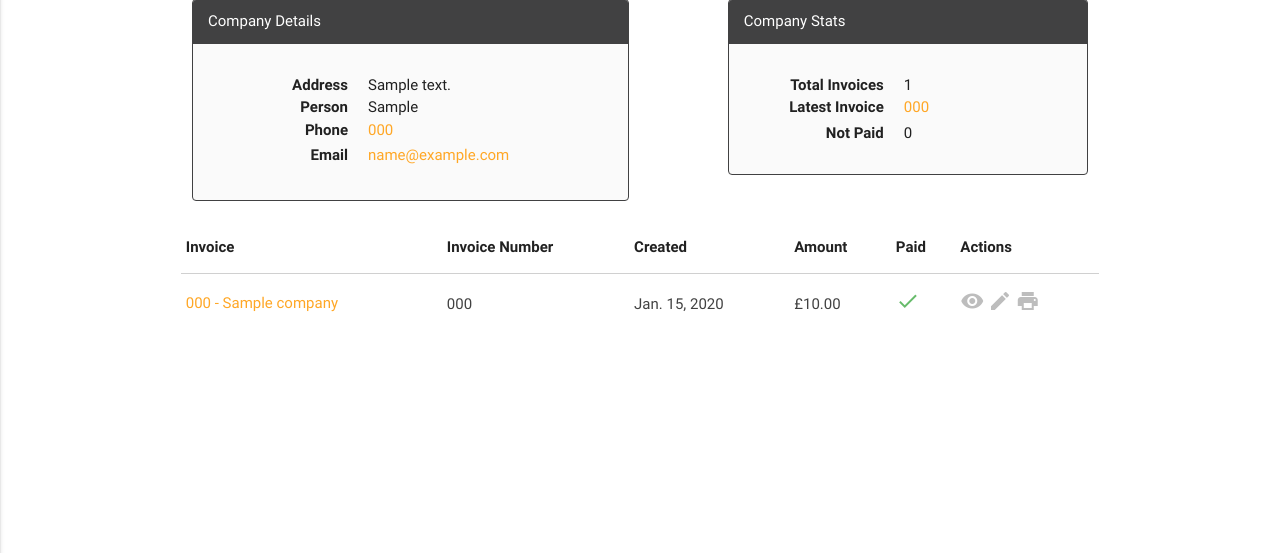
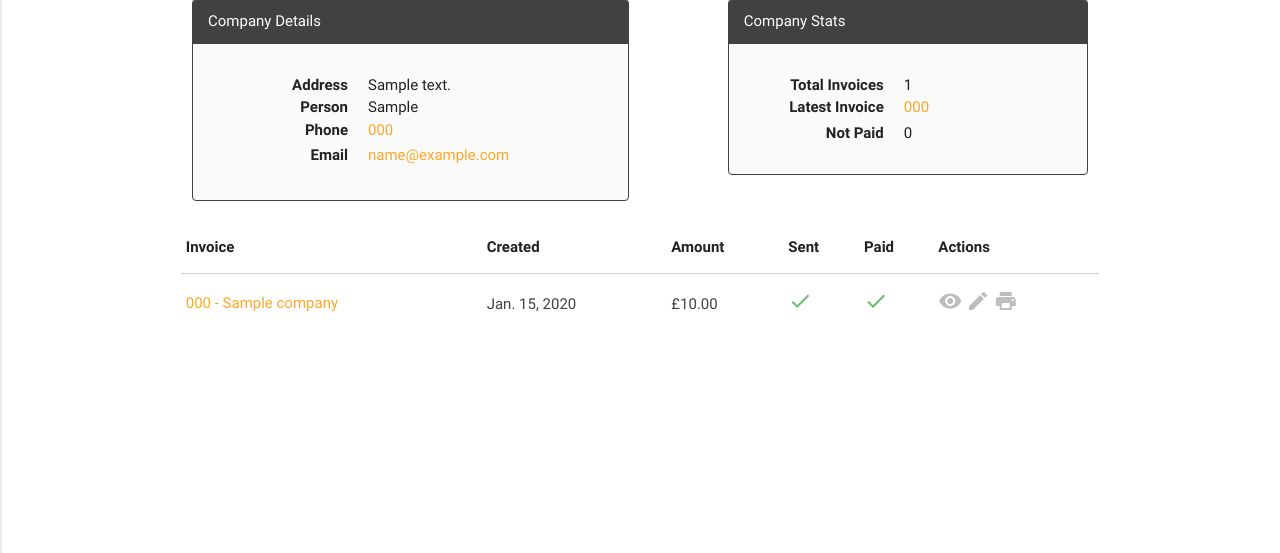
Before and after one commit to harry-bridge/PyInvoice, a Django app: page /company/1/ in a window 1280 px wide. Shown: the part 164-717 px from the top of the page. Run offline with Django 3.2, Linux system fonts and the light colour scheme; a user stored in the database is signed in; tables that the repository leaves empty hold one stand-in row (values such as "Sample post"); some libraries are stand-ins or nearby versions.

Commit message:
Expense list ordering and company_detail table formatting

```diff
--- a/invoice/templates/company_detail.html
+++ b/invoice/templates/company_detail.html
@@ -68,9 +68,9 @@
         <thead>
             <tr>
                 <th>Invoice</th>
-                <th>Invoice Number</th>
                 <th>Created</th>
                 <th>Amount</th>
+                <th>Sent</th>
                 <th>Paid</th>
                 <th>Actions</th>
             </tr>
@@ -79,9 +79,9 @@
             {% for invoice in all_invoices %}
             <tr>
                 <td><a class="hover-link orange-text text-lighten-1" href="{% url 'invoice_detail' invoice.pk %}">{{ invoice }}</a></td>
-                <td>{{ invoice.invoice_number }}</td>
                 <td>{{ invoice.created.date }}</td>
                 <td>£{{ invoice.total|floatformat:2 }}</td>
+                <td><i class="material-icons text-lighten-1{% if invoice.sent_date %} green-text">done{% else %} grey-text">clear{% endif %}</i></td>
                 <td><i class="material-icons text-lighten-1{% if invoice.paid %} green-text">done{% else %} grey-text">clear{% endif %}</i></td>
                 <td>{% include 'helpers/table_buttons.html' %}</td>
             </tr>
--- a/invoice/views.py
+++ b/invoice/views.py
@@ -275,6 +275,7 @@ def profile_update(request):
 class ExpenseList(LoginRequiredMixin, generic.ListView):
     model = models.Expense
     template_name = 'expense_list.html'
+    ordering = '-created'
 
     def get_context_data(self, **kwargs):
         context = super(ExpenseList, self).get_context_data(**kwargs)
```
